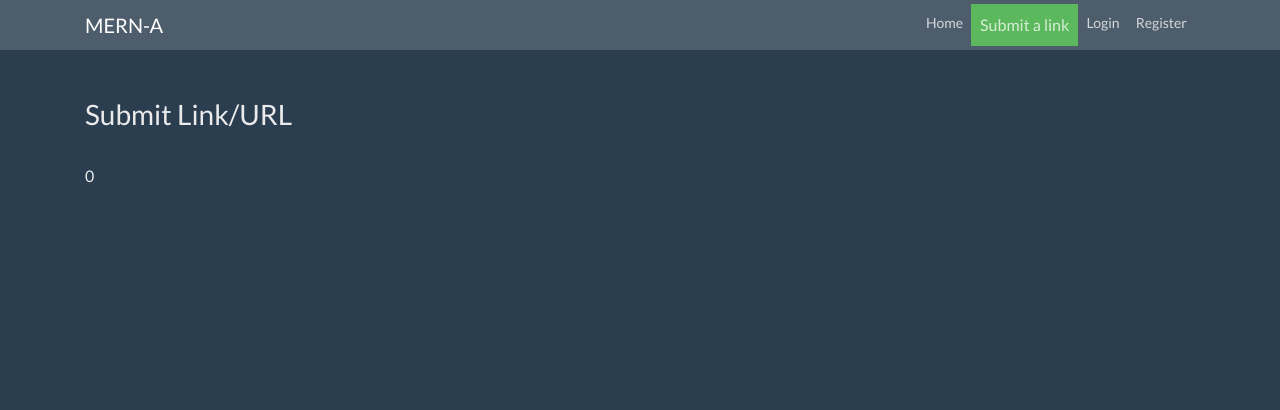
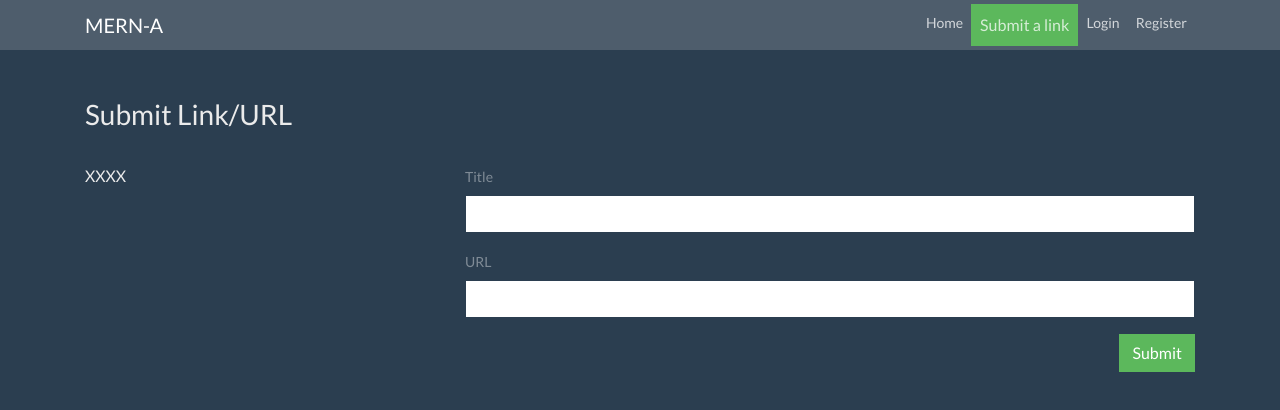
Before and after one commit to OxyProgrammer/mern-stack, a Next.js app in the folder FRONTEND/: page /user/link/create in a window 1280 px wide. Shown: the top 410 px of the page. Built offline with nearby package versions, Linux system fonts and the light colour scheme; no server answers.

Commit message:
Did the panel for entering the title and link.

```diff
--- a/FRONTEND/pages/user/link/create.js
+++ b/FRONTEND/pages/user/link/create.js
@@ -2,7 +2,7 @@ import {useEffect,useState} from 'react';
 import axios from 'axios';
 import * as config from '../../../config';
 import Layout from '../../../components/Layout';
-import {showSuccessMessage,showErrorMessage} from ',,/../../helpers/alerts';
+import {showSuccessMessage,showErrorMessage} from '../../../helpers/alerts';
 
 const create=()=>{
 
@@ -18,6 +18,36 @@ const create=()=>{
   });
 
   const {title,url,categories,loadedCategories,success,error,medium,type}=state;
+
+  const handleTitleChange = event=>{
+    setState({...state, title:event.target.value,error:'',success:''});
+  }
+
+  const handleURLChange = event=>{
+    setState({...state, url:event.target.value,error:'',success:''});
+  }
+
+  const handleSubmit = async event=>{
+
+  }
+
+  const submitLinkFrom=()=>{
+    return (<form onSubmit={handleSubmit}>
+      <div className="form-group">
+        <label className="text-muted">Title</label>
+        <input type="text" className="form-control" onChange={handleTitleChange} value={title}></input>
+      </div>
+
+      <div className="form-group">
+        <label className="text-muted">URL</label>
+        <input type="text" className="form-control" onChange={handleURLChange} value={url}></input>
+      </div>
+
+      <div>
+        <button className="btn btn-success float-right" type="submit">Submit</button>
+      </div>
+    </form>)
+  }
 
   const loadCategories = async ()=>{
     try{
@@ -39,7 +69,10 @@ const create=()=>{
         <div className="col-md-12">
           <h3>Submit Link/URL</h3>
           <br/>
-          {JSON.stringify(loadedCategories.length)}
+          <div className="row">
+            <div className="col-md-4">XXXX</div>
+            <div className="col-md-8">{submitLinkFrom()}</div>
+          </div>
         </div>
       </div>
     </Layout>);
```
